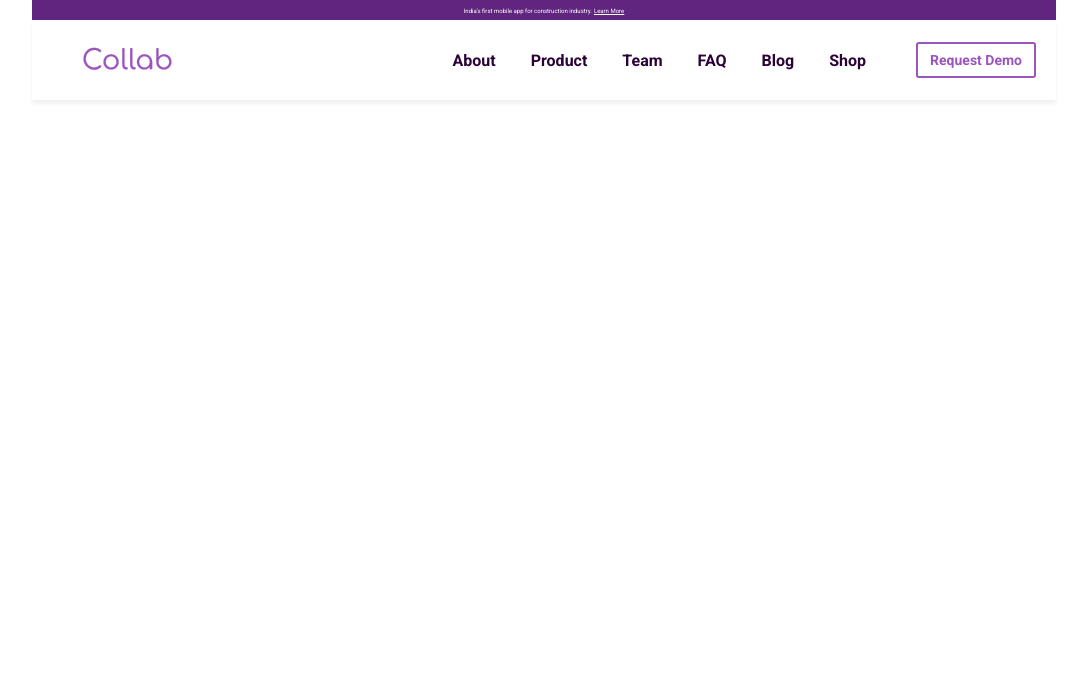
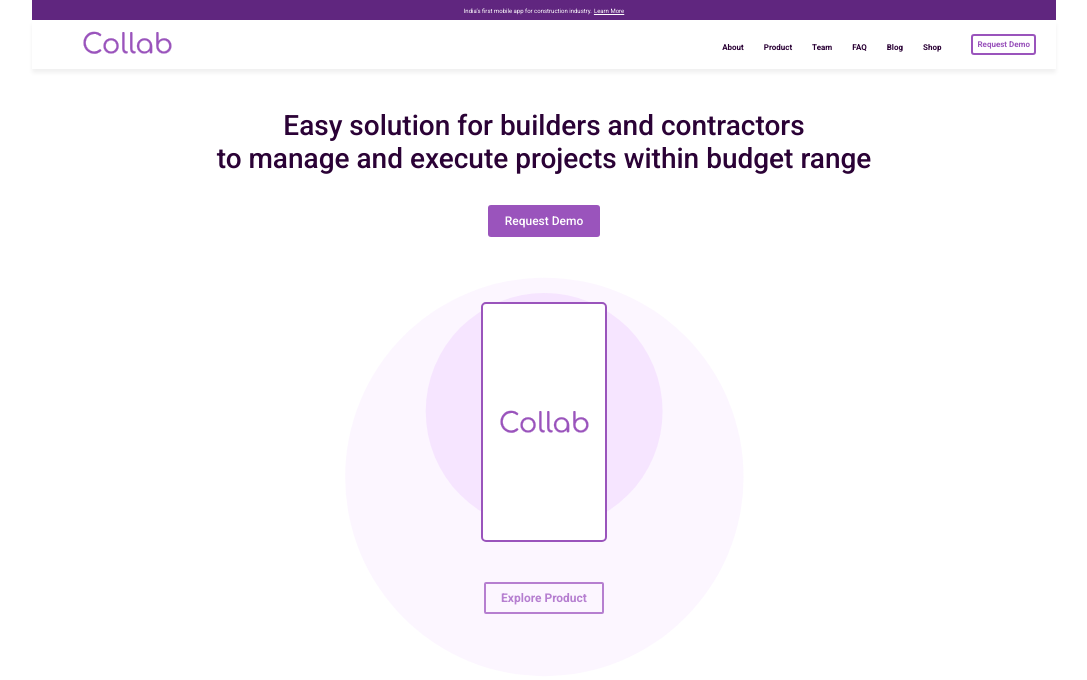
Before and after one commit to KestutisRuockus/collab, a plain HTML site: page index.html in a window 1280 px wide. Shown: the whole page, without its empty margins (96-1183 px from the left). Drawn offline with Linux system fonts and the light colour scheme.

Commit message:
section 'product'

```diff
--- a/css/style.css
+++ b/css/style.css
@@ -38,8 +38,8 @@ body {
   font-weight: 700;
   border: 2px solid var(--primary-color);
   border-radius: 3px;
-  padding: 8px 12px;
-  gap: 4px;
+  padding: 4px;
+  font-size: 8px;
 }
 
 .navbar button:hover {
@@ -48,7 +48,7 @@ body {
 }
 
 header {
-  height: 80px;
+  height: 49px;
   box-shadow: 0px 4px 4px 0px var(--shadow-color);
   display: flex;
   justify-content: space-between;
@@ -66,12 +66,12 @@ header .navbar {
 header .navbar {
   display: flex;
   align-items: center;
-  gap: 50px;
+  gap: 30px;
 }
 
 .navbar ul {
   display: flex;
-  gap: 35px;
+  gap: 20px;
 }
 
 .navbar li {
@@ -81,10 +81,87 @@ header .navbar {
 .navbar a {
   text-decoration: none;
   font-weight: 700;
-  font-size: 16px;
+  font-size: 8px;
   color: var(--text-secondary-color);
 }
 
 .navbar a:hover {
   opacity: 0.7;
 }
+
+.product {
+  display: flex;
+  flex-direction: column;
+  align-items: center;
+  text-align: center;
+  width: 80%;
+  margin: auto;
+}
+
+.product h1 {
+  font-size: 28px;
+  line-height: 33px;
+  font-weight: 500;
+  color: var(--text-secondary-color);
+  margin-top: 40px;
+  margin-bottom: 30px;
+}
+
+.product .request-btn {
+  background-color: var(--primary-color);
+  color: var(--text-white);
+  border: none;
+  border-radius: 3px;
+  font-size: 12px;
+  font-weight: 500;
+  width: 112px;
+  height: 32px;
+  padding: 7px 16px;
+  margin-bottom: 40px;
+}
+
+.product .ellipse {
+  position: relative;
+  display: flex;
+  flex-direction: column;
+  align-items: center;
+}
+
+.product .ellipse-big {
+  position: absolute;
+  z-index: 2;
+}
+
+.product .ellipse-small {
+  position: absolute;
+  z-index: 3;
+  top: 15px;
+}
+
+.product .rectangle {
+  height: 236px;
+  width: 122px;
+  background-color: white;
+  z-index: 4;
+  border: 2px solid var(--primary-color);
+  border-radius: 5px;
+  position: absolute;
+  top: 25px;
+  display: flex;
+  justify-content: center;
+  align-items: center;
+}
+
+.explore-btn {
+  height: 32px;
+  width: 120px;
+  color: var(--primary-color);
+  background-color: var(--text-white);
+  border: 2px solid var(--primary-color);
+  border-radius: 2px;
+  font-size: 12px;
+  font-weight: 700;
+  padding: 7px 10px;
+  position: absolute;
+  top: 305px;
+}
--- a/index.html
+++ b/index.html
@@ -36,5 +36,25 @@
         <button>Request Demo</button>
       </div>
     </header>
+    <main>
+      <section class="product">
+        <div>
+          <h1>Easy solution for builders and contractors<br>
+            to manage and execute projects within budget range
+          </h1>
+        </div>
+        <div>
+          <button class="request-btn">Request Demo</button>
+        </div>
+        <div class="ellipse">
+          <img class="ellipse-big" src="/images/img/ellipse2.svg" alt="ellipse2">
+          <img class="ellipse-small" src="/images/img/ellipse1.svg" alt="ellipse1">
+          <div class="rectangle">
+            <img src="/images/img/Collab.svg" alt="Collab">
+          </div>
+          <button class="explore-btn">Explore Product</button>
+        </div>
+      </section>
+    </main>
   </body>
 </html>
```
